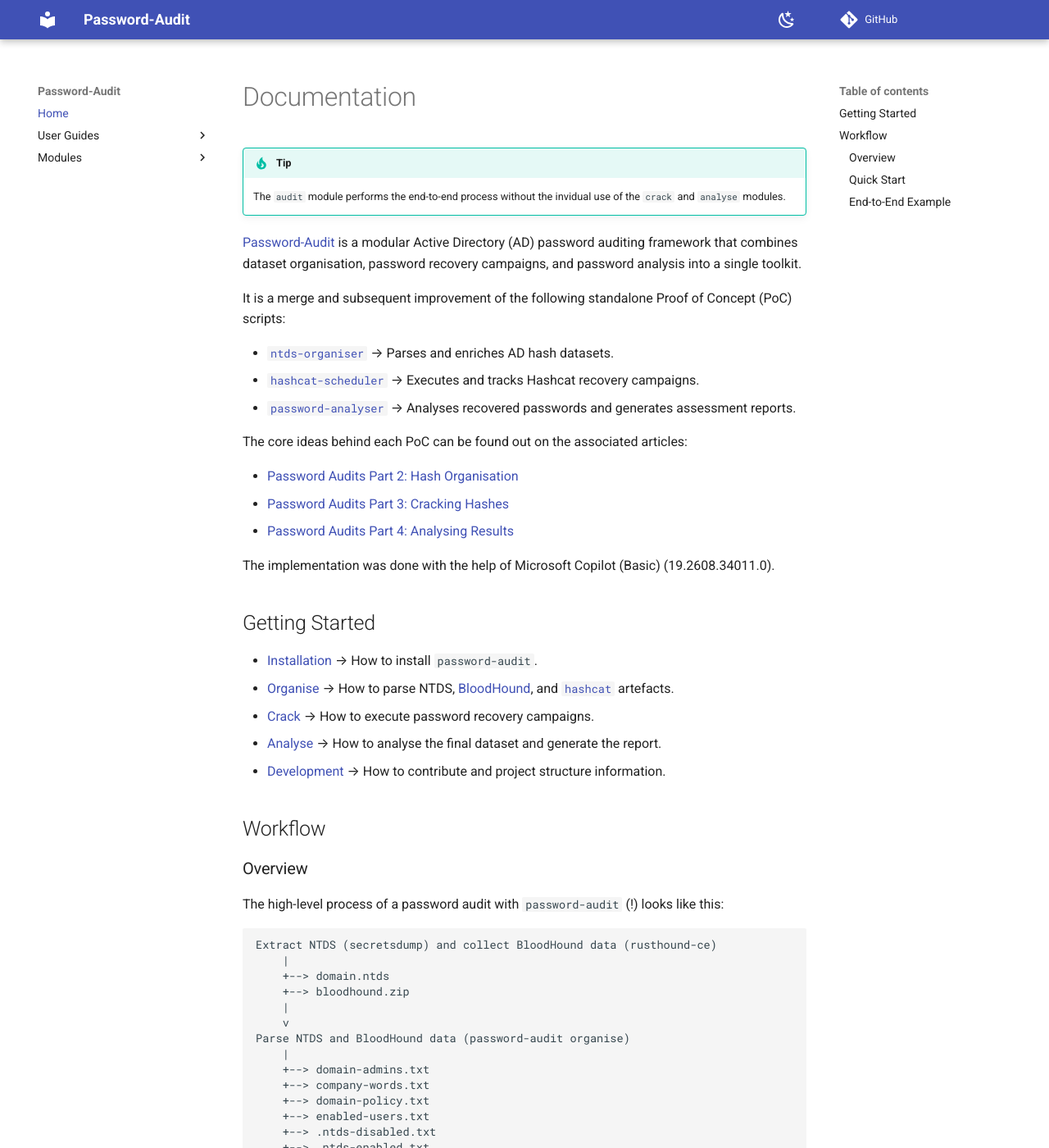
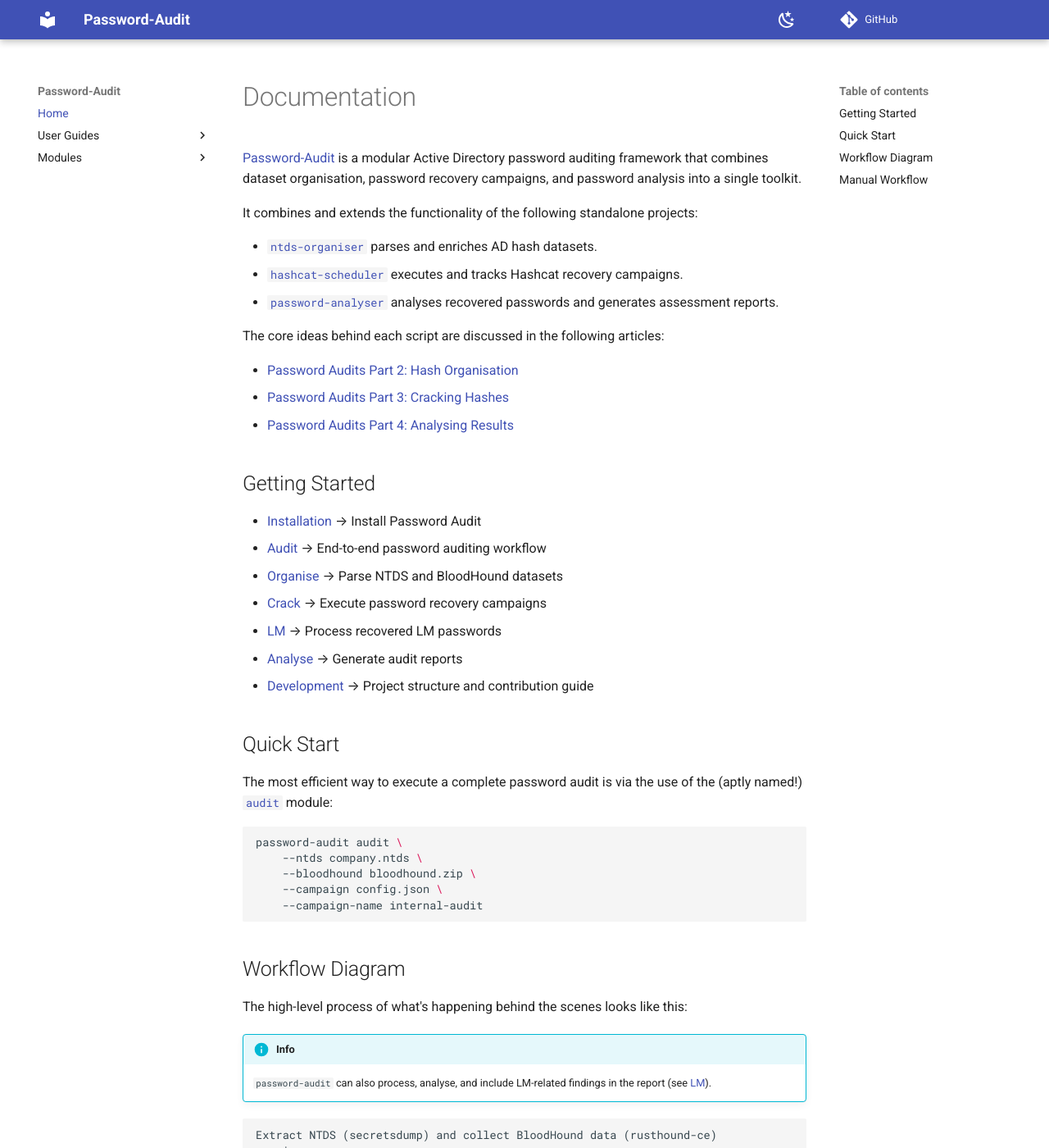
Before and after one commit to CSpanias/password-audit, an MkDocs documentation site: the page built from docs/index.md, in a window 1280 px wide and 1400 px high. Shown: the whole window at 82% size. Built offline with MkDocs 1.6.1 and Material for MkDocs 9.7.7, drawn with Linux system fonts in a browser that asks for light colours; comment, search, counter and statistics services are not loaded; some of the changed text lies outside the part shown.

Commit message:
Restructured landing page.

````diff
--- a/docs/index.md
+++ b/docs/index.md
@@ -1,37 +1,47 @@
 # Documentation
 
-!!! tip
-    The `audit` module performs the end-to-end process without the invidual use of the `crack` and `analyse` modules.
+[Password-Audit](https://github.com/CSpanias/password-audit) is a modular Active Directory password auditing framework that combines dataset organisation, password recovery campaigns, and password analysis into a single toolkit.
 
-[Password-Audit](https://github.com/CSpanias/password-audit) is a modular Active Directory (AD) password auditing framework that combines dataset organisation, password recovery campaigns, and password analysis into a single toolkit.
+It combines and extends the functionality of the following standalone projects:
 
-It is a merge and subsequent improvement of the following standalone Proof of Concept (PoC) scripts:
+* [`ntds-organiser`](https://github.com/CSpanias/ntds-organiser) parses and enriches AD hash datasets.
+* [`hashcat-scheduler`](https://github.com/CSpanias/hashcat-scheduler) executes and tracks Hashcat recovery campaigns.
+* [`password-analyser`](https://github.com/CSpanias/password-analyser) analyses recovered passwords and generates assessment reports.
 
-* [`ntds-organiser`](https://github.com/CSpanias/ntds-organiser) &rarr; Parses and enriches AD hash datasets.
-* [`hashcat-scheduler`](https://github.com/CSpanias/hashcat-scheduler) &rarr; Executes and tracks Hashcat recovery campaigns.
-* [`password-analyser`](https://github.com/CSpanias/password-analyser) &rarr; Analyses recovered passwords and generates assessment reports.
-
-The core ideas behind each PoC can be found out on the associated articles:
+The core ideas behind each script are discussed in the following articles:
 
 * [Password Audits Part 2: Hash Organisation](https://mollysec.com/posts/password-audits-part-2/)
 * [Password Audits Part 3: Cracking Hashes](https://mollysec.com/posts/password-audits-part-3/)
 * [Password Audits Part 4: Analysing Results](https://mollysec.com/posts/password-audits-part-4/)
 
-The implementation was done with the help of Microsoft Copilot (Basic) (19.2608.34011.0).
-
 ## Getting Started
 
-* [Installation](installation.md) &rarr; How to install `password-audit`.
-* [Organise](organise.md) &rarr; How to parse NTDS, [BloodHound](https://bloodhound.specterops.io/get-started/quickstart/community-edition-quickstart), and [`hashcat`](https://github.com/hashcat/hashcat) artefacts.
-* [Crack](crack.md) &rarr; How to execute password recovery campaigns.
-* [Analyse](analyse.md) &rarr; How to analyse the final dataset and generate the report.
-* [Development](development.md) &rarr; How to contribute and project structure information.
+* [Installation](installation.md) → Install Password Audit
+* [Audit](audit.md) → End-to-end password auditing workflow
+* [Organise](organise.md) → Parse NTDS and BloodHound datasets
+* [Crack](crack.md) → Execute password recovery campaigns
+* [LM](lm.md) → Process recovered LM passwords
+* [Analyse](analyse.md) → Generate audit reports
+* [Development](development.md) → Project structure and contribution guide
 
-## Workflow
+## Quick Start
 
-### Overview
+The most efficient way to execute a complete password audit is via the use of the (aptly named!) [`audit`](audit.md) module:
 
-The high-level process of a password audit with `password-audit` (!) looks like this:
+```bash
+password-audit audit \
+    --ntds company.ntds \
+    --bloodhound bloodhound.zip \
+    --campaign config.json \
+    --campaign-name internal-audit
+```
+
+## Workflow Diagram
+
+The high-level process of what's happening behind the scenes looks like this:
+
+!!! info
+    `password-audit` can also process, analyse, and include LM-related findings in the report (see [LM](lm.md)).
 
 ```markdown
 Extract NTDS (secretsdump) and collect BloodHound data (rusthound-ce)
@@ -71,19 +81,10 @@
     +--> report.md
 ```
 
-### Quick Start
+## Manual Workflow
 
-The fastest way to execute a complete password audit:
-
-```bash
-password-audit audit \
-    --ntds company.ntds \
-    --bloodhound bloodhound.zip \
-    --campaign config.json \
-    --campaign-name internal-audit
-```
-
-### End-to-End Example
+!!! note
+    This demonstrates the underlying workflow used by the standalone modules. In most cases, the `audit` module should be preferred as it performs all of the steps below automatically.
 
 Extract NTDS ([`secretsdump.py`](https://github.com/fortra/impacket/blob/master/examples/secretsdump.py)) and BloodHound data ([`rusthound-ce`](https://github.com/g0h4n/RustHound-CE)):
 
````
Also changed, not shown: other parts of docs/index.md (+4 -3 lines), docs/audit.md (+1 -3 lines), docs/development.md (+3 -0 lines).
